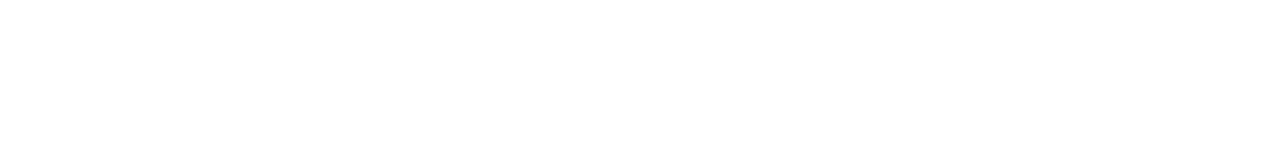
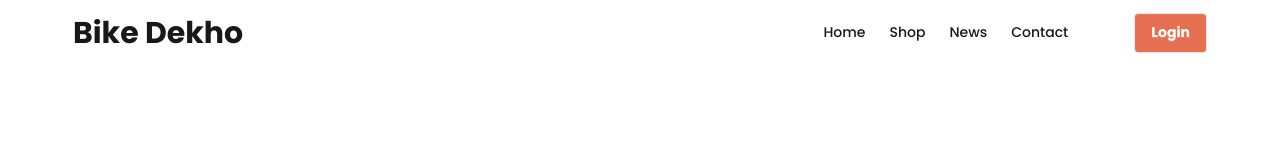
Before and after one commit to md-irfankhan/biker-zone-with-daisyui, a plain HTML site: page index.html in a window 1280 px wide. Drawn offline with nearby package versions, Linux system fonts and the light colour scheme.

Commit message:
Nav Section Added

```diff
--- a/index.html
+++ b/index.html
@@ -24,6 +24,46 @@
 
 <body>
 
+    <header class="max-w-[1150px] mx-auto">
+        <nav class="navbar bg-base-100">
+            <div class="navbar-start">
+                <div class="dropdown">
+                    <div tabindex="0" role="button" class="btn btn-ghost lg:hidden">
+                        <svg xmlns="http://www.w3.org/2000/svg" class="h-5 w-5" fill="none" viewBox="0 0 24 24"
+                            stroke="currentColor">
+                            <path stroke-linecap="round" stroke-linejoin="round" stroke-width="2"
+                                d="M4 6h16M4 12h8m-8 6h16" />
+                        </svg>
+                    </div>
+                    <ul tabindex="0"
+                        class="menu menu-sm dropdown-content bg-base-100 rounded-box z-1 mt-3 w-52 p-2 shadow">
+                        <li><a>Home</a></li>
+
+                        <li><a>Shop</a></li>
+                        <li><a>News</a></li>
+                        <li><a>Contact</a></li>
+                    </ul>
+                </div>
+                <a class="lg:text-3xl font-bold font-poppins">Bike Dekho</a>
+            </div>
+
+            <div class="navbar-end">
+                <div class="navbar-center hidden lg:flex">
+                    <ul class="menu menu-horizontal px-1 font-poppins font-medium">
+                        <li><a>Home</a></li>
+
+                        <li><a>Shop</a></li>
+                        <li><a>News</a></li>
+                        <li><a>Contact</a></li>
+                    </ul>
+                </div>
+                <a class=" btn bg-[#E76F51] text-white font-poppins font-bold ml-[50px]">Login</a>
+            </div>
+        </nav>
+
+
+    </header>
+
 </body>
 
 </html>
```
